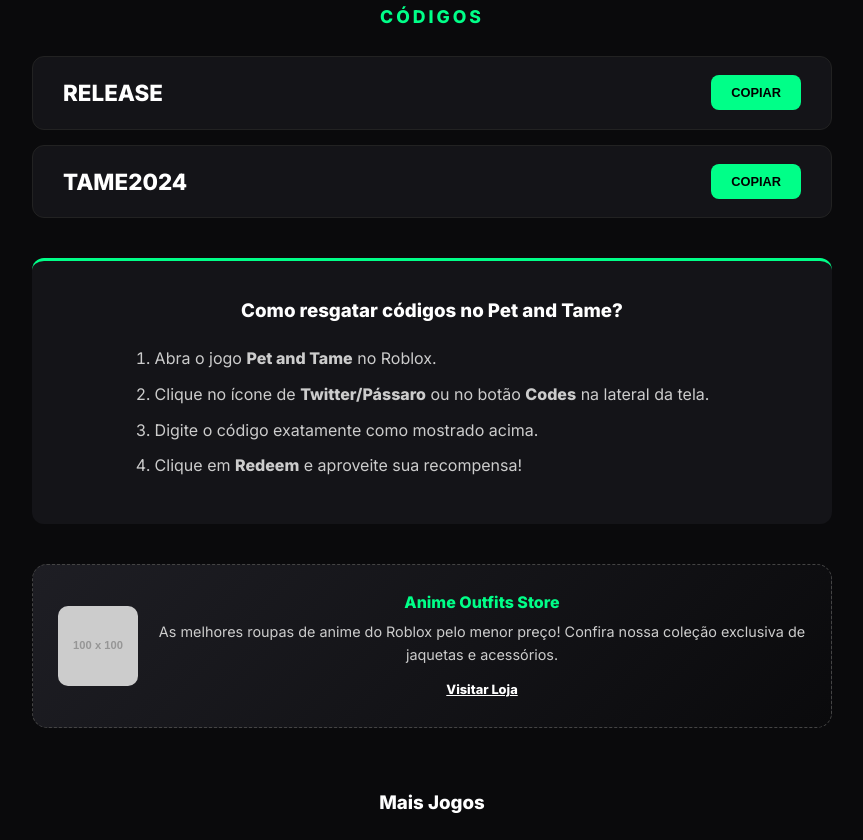
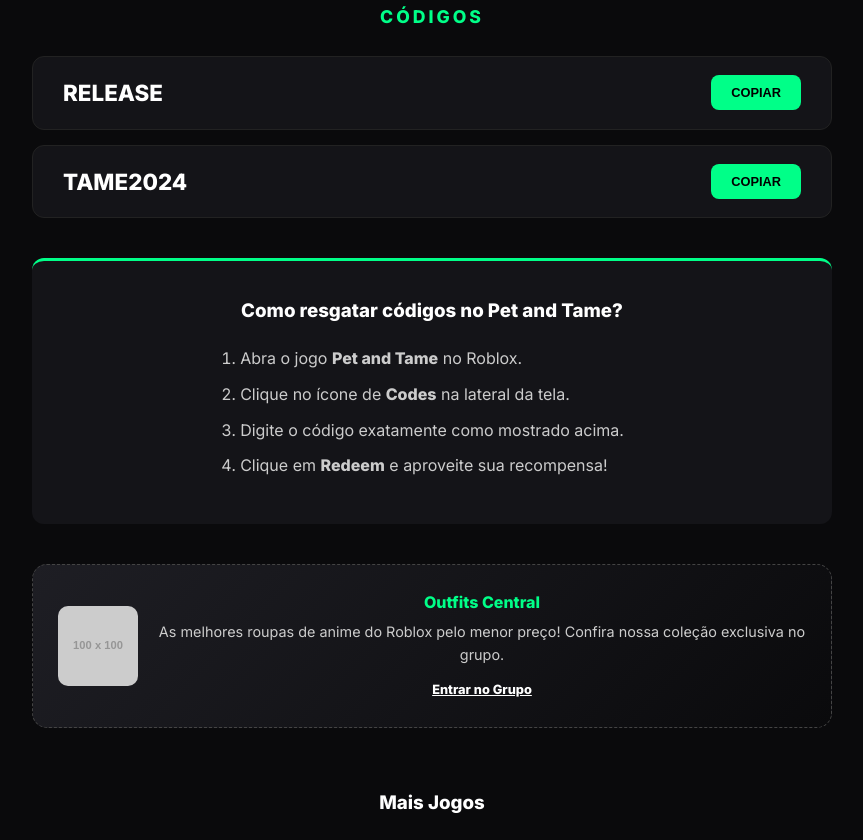
Before and after one commit to yoyoziyo/roblox-codes-pro, a plain HTML site: page jogos/pet-and-tame.html in a window 1280 px wide. Shown: the part 344-1184 px from the top of the page, without its empty margins (208-1071 px from the left). Drawn offline with Linux system fonts and the light colour scheme; placeholder pictures from the web are drawn by us.

Commit message:
Update promo section and add more games section

```diff
--- a/jogos/pet-and-tame.html
+++ b/jogos/pet-and-tame.html
@@ -44,22 +44,23 @@
                 <h3>Como resgatar códigos no Pet and Tame?</h3>
                 <ol>
                     <li>Abra o jogo <strong>Pet and Tame</strong> no Roblox.</li>
-                    <li>Clique no ícone de <strong>Twitter/Pássaro</strong> ou no botão <strong>Codes</strong> na lateral da tela.</li>
+                    <li>Clique no ícone de <strong>Codes</strong> na lateral da tela.</li>
                     <li>Digite o código exatamente como mostrado acima.</li>
                     <li>Clique em <strong>Redeem</strong> e aproveite sua recompensa!</li>
                 </ol>
             </section>
 
             <section class="promo-banner">
-                <img src="https://via.placeholder.com/100x100" alt="Anime Outfits">
+                <img src="https://via.placeholder.com/100x100" alt="Outfits Central">
                 <div class="promo-info">
-                    <h4>Anime Outfits Store</h4>
-                    <p>As melhores roupas de anime do Roblox pelo menor preço! Confira nossa coleção exclusiva de jaquetas e acessórios.</p>
-                    <a href="#" class="btn-promo">Visitar Loja</a>
+                    <h4>Outfits Central</h4>
+                    <p>As melhores roupas de anime do Roblox pelo menor preço! Confira nossa coleção exclusiva no grupo.</p>
+                    <a href="https://www.roblox.com/communities/33319096" target="_blank" class="btn-promo">Entrar no Grupo</a>
                 </div>
             </section>
 
         </div>
+
         <section class="more-games">
             <h3>Mais Jogos</h3>
             <div class="mini-grid">
```
